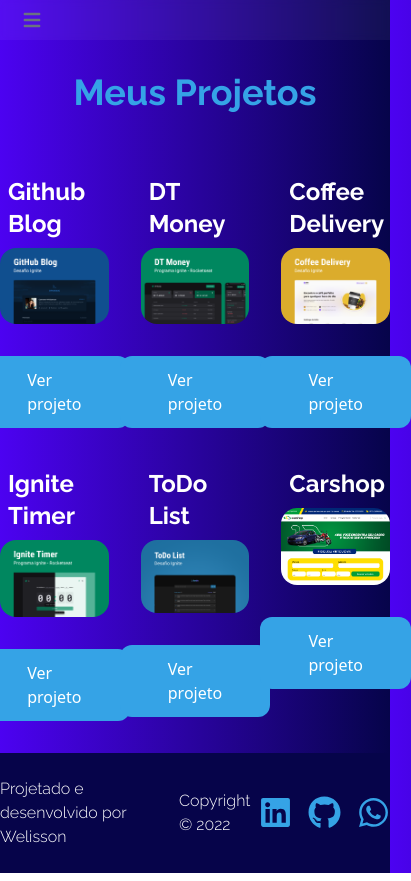
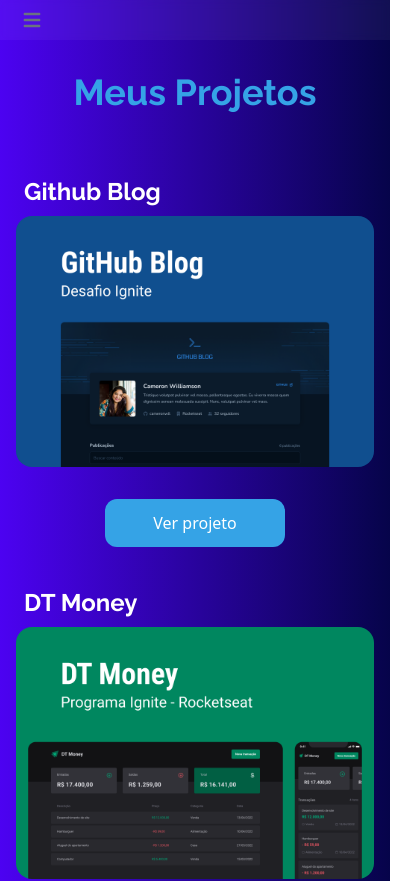
Before and after one commit to welissonmwse/portfolio, a React (Vite) app: page /projects in a window 390 px wide. Shown: the top 881 px of the page, 411 px wide, since content can reach past the window. Built offline with nearby package versions, Linux system fonts and the light colour scheme.

Commit message:
Estrutura visual - Responsividade Projects

```diff
--- a/src/pages/Projects.tsx
+++ b/src/pages/Projects.tsx
@@ -8,9 +8,9 @@
 
 export function Projects(){
   return (
-    <section className="max-w-6xl py-8 m-auto h-full">
+    <section className="max-w-6xl py-8 px-4 m-auto h-full">
       <h1 className="text-blue-light font-raleway font-bold text-4xl text-center">Meus Projetos</h1>
-      <div className="grid grid-cols-3 gap-8 mt-14">
+      <div className="grid grid-cols-1 md:grid-cols-2 lg:grid-cols-3 gap-8 mt-14">
         <CardProject title="Github Blog" src={GitHubBlogImg} link="https://github.com/welissonmwse/github-blog" />
         <CardProject title="DT Money" src={DtMoneyImg} link="https://github.com/welissonmwse/dt-money" />
         <CardProject title="Coffee Delivery" src={CoffeeDeliveryImg} link="https://github.com/welissonmwse/coffee-delivery" />
```
